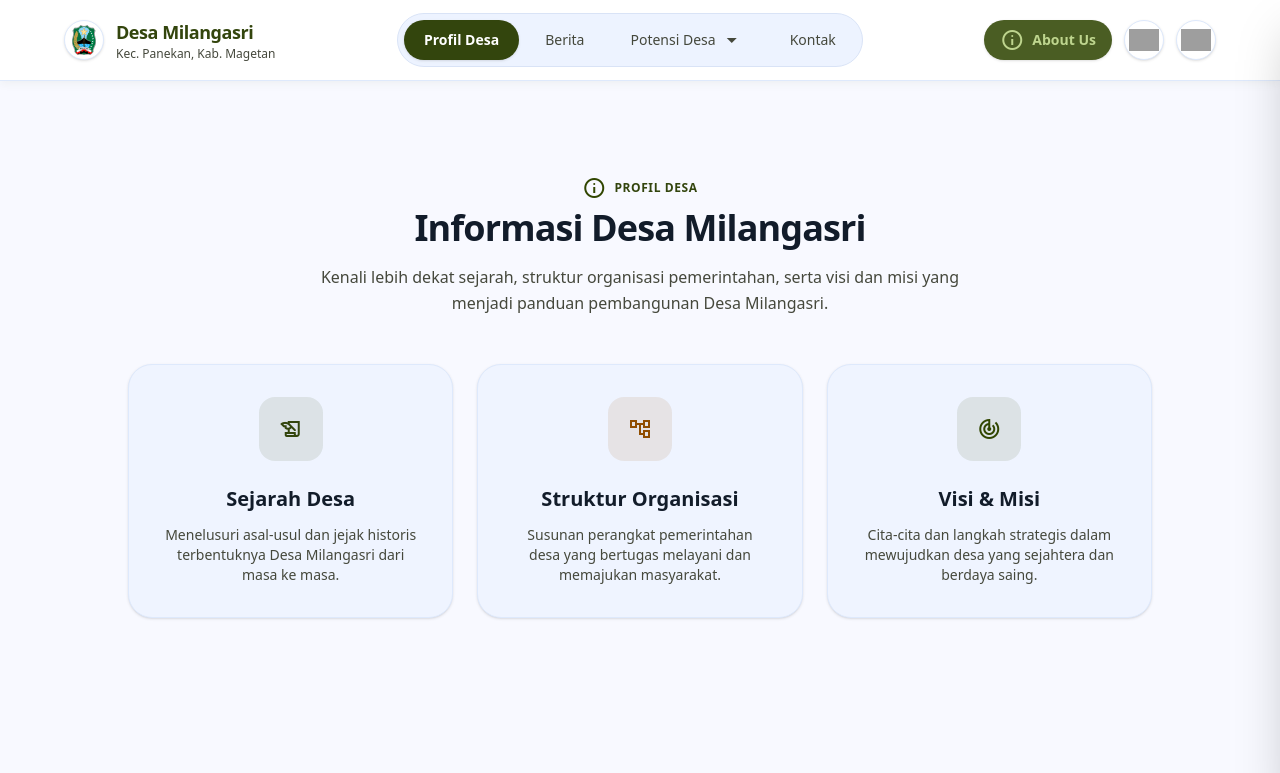
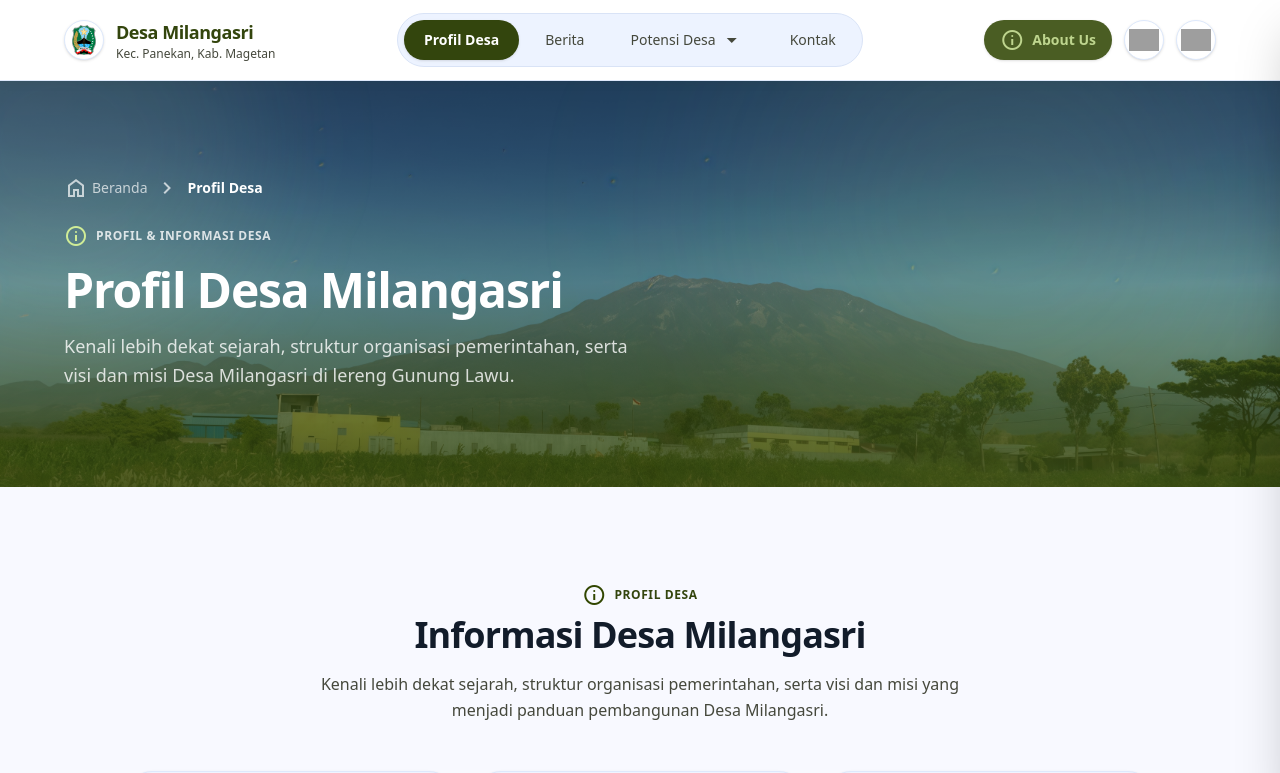
Before and after one commit to kaekka/Web-ProfilDesaMilangasri, a Next.js app: page /profil in a window 1280 px wide. Shown: the top 773 px of the page. Built offline with nearby package versions, Linux system fonts and the light colour scheme; grey boxes are pictures that could not be loaded.

Commit message:
feat(ui): add Gunung Lawu hero background to all pages

```diff
--- a/app/about/page.tsx
+++ b/app/about/page.tsx
@@ -12,7 +12,7 @@ export default function AboutPage() {
   return (
     <>
       <Header />
-      <main className="w-full pt-20 min-h-screen bg-background">
+      <main className="w-full pt-20 min-h-screen bg-surface">
         <AboutUsSection />
       </main>
       <Footer />
--- a/app/berita/[slug]/page.tsx
+++ b/app/berita/[slug]/page.tsx
@@ -78,49 +78,70 @@ export default async function BeritaDetailPage({
   return (
     <>
       <Header />
-      <main className="w-full pt-20">
-        <article className="max-w-[800px] mx-auto px-4 md:px-6 py-12 md:py-20">
-          {/* Back links */}
-          <div className="flex items-center gap-3 mb-8 flex-wrap">
+      <main className="w-full pt-20 bg-surface">
+        {/* Hero Banner */}
+        <section className="relative w-full bg-primary py-16 md:py-24 overflow-hidden">
+          <div className="absolute inset-0 z-0">
+            <Image
+              src="/gunglawumilangasri.jpeg"
+              alt="Pemandangan Gunung Lawu dari Desa Milangasri"
+              fill
+              className="object-cover opacity-85"
+              priority
+              quality={90}
+            />
+          </div>
+          <div className="absolute inset-0 z-0 bg-gradient-to-b from-black/50 via-primary/35 to-primary/85" />
+          <div className="absolute -top-32 -left-32 w-96 h-96 rounded-full bg-primary-fixed/10 blur-3xl pointer-events-none" />
+          <div className="absolute bottom-10 right-10 w-[30rem] h-[30rem] rounded-full bg-tertiary-fixed/10 blur-[120px] pointer-events-none" />
+
+          <div className="max-w-[1200px] mx-auto px-4 md:px-6 relative z-10">
+            <nav className="flex items-center gap-2 text-white/70 text-sm mb-6">
               <Link
-              href="/#berita"
-              className="inline-flex items-center gap-1.5 text-sm font-semibold text-primary hover:text-primary-container transition-colors"
+                href="/"
+                className="hover:text-white transition-colors inline-flex items-center gap-1"
               >
-              <MaterialIcon name="arrow_back" className="text-[18px]" />
+                <MaterialIcon name="home" className="text-[16px]" />
                 <span>Beranda</span>
               </Link>
-            <span className="text-on-surface-variant/40">|</span>
+              <MaterialIcon name="chevron_right" className="text-[16px]" />
               <Link
                 href="/berita"
-              className="inline-flex items-center gap-1.5 text-sm font-semibold text-primary hover:text-primary-container transition-colors"
+                className="hover:text-white transition-colors"
               >
-              <MaterialIcon name="newspaper" className="text-[18px]" />
-              <span>Arsip Berita</span>
+                Arsip Berita
               </Link>
+              <MaterialIcon name="chevron_right" className="text-[16px]" />
+              <span className="text-white font-semibold line-clamp-1">{article.title}</span>
+            </nav>
+
+            <div className="flex items-center gap-2 text-white/80 font-bold text-xs uppercase tracking-wider mb-3">
+              <MaterialIcon
+                name="newspaper"
+                className="text-[18px] text-tertiary-fixed"
+              />
+              <span>Berita Desa</span>
             </div>
-
-          {/* Category & Date */}
-          <div className="flex items-center gap-3 mb-4 flex-wrap">
+            <h1 className="text-3xl md:text-5xl font-extrabold text-white tracking-tight leading-tight max-w-4xl">
+              {article.title}
+            </h1>
+            <div className="flex items-center gap-3 mt-4 flex-wrap">
               {article.category && (
-              <span
-                className={`px-3 py-1 rounded-full bg-surface-container text-xs ${article.categoryColor} font-bold`}
-              >
+                <span className="px-3 py-1 rounded-full bg-white/15 backdrop-blur-md text-xs text-white font-bold border border-white/20">
                   {article.category}
                 </span>
               )}
               {article.date && (
-              <div className="flex items-center gap-1.5 text-on-surface-variant text-xs">
+                <div className="flex items-center gap-1.5 text-white/70 text-xs">
                   <MaterialIcon name="calendar_month" className="text-[16px]" />
                   <span>{article.date}</span>
                 </div>
               )}
             </div>
+          </div>
+        </section>
 
-          {/* Title */}
-          <h1 className="text-2xl md:text-4xl font-extrabold text-on-surface leading-tight mb-6">
-            {article.title}
-          </h1>
-
+        <article className="max-w-[800px] mx-auto px-4 md:px-6 py-12 md:py-20">
           {/* Hero Image */}
           <div className="relative w-full h-64 md:h-[420px] rounded-3xl overflow-hidden mb-8 bg-slate-100">
             <Image
--- a/app/berita/page.tsx
+++ b/app/berita/page.tsx
@@ -57,9 +57,20 @@ export default async function BeritaArchivePage() {
       <Header />
       <main className="w-full pt-20">
         {/* Hero Banner */}
-        <section className="relative w-full bg-gradient-to-br from-primary via-primary to-primary-container py-16 md:py-24 overflow-hidden">
-          <div className="absolute -top-20 -right-20 w-72 h-72 rounded-full bg-white/5" />
-          <div className="absolute -bottom-16 -left-16 w-56 h-56 rounded-full bg-white/5" />
+        <section className="relative w-full bg-primary py-16 md:py-24 overflow-hidden">
+          <div className="absolute inset-0 z-0">
+            <Image
+              src="/gunglawumilangasri.jpeg"
+              alt="Pemandangan Gunung Lawu dari Desa Milangasri"
+              fill
+              className="object-cover opacity-85"
+              priority
+              quality={90}
+            />
+          </div>
+          <div className="absolute inset-0 z-0 bg-gradient-to-b from-black/50 via-primary/35 to-primary/85" />
+          <div className="absolute -top-32 -left-32 w-96 h-96 rounded-full bg-primary-fixed/10 blur-3xl pointer-events-none" />
+          <div className="absolute bottom-10 right-10 w-[30rem] h-[30rem] rounded-full bg-tertiary-fixed/10 blur-[120px] pointer-events-none" />
 
           <div className="max-w-[1200px] mx-auto px-4 md:px-6 relative z-10">
             <nav className="flex items-center gap-2 text-white/70 text-sm mb-6">
--- a/app/profil/page.tsx
+++ b/app/profil/page.tsx
@@ -1,3 +1,6 @@
+import Image from "next/image";
+import Link from "next/link";
+import MaterialIcon from "@/components/icons/MaterialIcon";
 import Header from "@/components/layout/Header";
 import Footer from "@/components/layout/Footer";
 import InformasiDesaSection from "@/components/sections/InformasiDesaSection";
@@ -11,7 +14,53 @@ export default function ProfilPage() {
   return (
     <>
       <Header />
-      <main className="w-full pt-20 min-h-screen flex flex-col">
+      <main className="w-full pt-20 min-h-screen flex flex-col bg-surface">
+        {/* Hero Banner */}
+        <section className="relative w-full bg-primary py-16 md:py-24 overflow-hidden">
+          <div className="absolute inset-0 z-0">
+            <Image
+              src="/gunglawumilangasri.jpeg"
+              alt="Pemandangan Gunung Lawu dari Desa Milangasri"
+              fill
+              className="object-cover opacity-85"
+              priority
+              quality={90}
+            />
+          </div>
+          <div className="absolute inset-0 z-0 bg-gradient-to-b from-black/50 via-primary/35 to-primary/85" />
+          <div className="absolute -top-32 -left-32 w-96 h-96 rounded-full bg-primary-fixed/10 blur-3xl pointer-events-none" />
+          <div className="absolute bottom-10 right-10 w-[30rem] h-[30rem] rounded-full bg-tertiary-fixed/10 blur-[120px] pointer-events-none" />
+
+          <div className="max-w-[1200px] mx-auto px-4 md:px-6 relative z-10">
+            <nav className="flex items-center gap-2 text-white/70 text-sm mb-6">
+              <Link
+                href="/"
+                className="hover:text-white transition-colors inline-flex items-center gap-1"
+              >
+                <MaterialIcon name="home" className="text-[16px]" />
+                <span>Beranda</span>
+              </Link>
+              <MaterialIcon name="chevron_right" className="text-[16px]" />
+              <span className="text-white font-semibold">Profil Desa</span>
+            </nav>
+
+            <div className="flex items-center gap-2 text-white/80 font-bold text-xs uppercase tracking-wider mb-3">
+              <MaterialIcon
+                name="info"
+                className="text-[18px] text-tertiary-fixed"
+              />
+              <span>Profil &amp; Informasi Desa</span>
+            </div>
+            <h1 className="text-3xl md:text-5xl font-extrabold text-white tracking-tight leading-tight">
+              Profil Desa Milangasri
+            </h1>
+            <p className="text-white/80 max-w-xl mt-3 text-base md:text-lg leading-relaxed">
+              Kenali lebih dekat sejarah, struktur organisasi pemerintahan,
+              serta visi dan misi Desa Milangasri di lereng Gunung Lawu.
+            </p>
+          </div>
+        </section>
+
         <InformasiDesaSection />
       </main>
       <Footer />
--- a/app/umkm/page.tsx
+++ b/app/umkm/page.tsx
@@ -61,9 +61,20 @@ export default async function UmkmPublicPage() {
       <Header />
       <main className="w-full pt-20">
         {/* Hero Banner */}
-        <section className="relative w-full bg-gradient-to-br from-secondary via-secondary to-secondary-container py-16 md:py-24 overflow-hidden">
-          <div className="absolute -top-20 -right-20 w-72 h-72 rounded-full bg-white/5" />
-          <div className="absolute -bottom-16 -left-16 w-56 h-56 rounded-full bg-white/5" />
+        <section className="relative w-full bg-primary py-16 md:py-24 overflow-hidden">
+          <div className="absolute inset-0 z-0">
+            <Image
+              src="/gunglawumilangasri.jpeg"
+              alt="Pemandangan Gunung Lawu dari Desa Milangasri"
+              fill
+              className="object-cover opacity-85"
+              priority
+              quality={90}
+            />
+          </div>
+          <div className="absolute inset-0 z-0 bg-gradient-to-b from-black/50 via-primary/35 to-primary/85" />
+          <div className="absolute -top-32 -left-32 w-96 h-96 rounded-full bg-primary-fixed/10 blur-3xl pointer-events-none" />
+          <div className="absolute bottom-10 right-10 w-[30rem] h-[30rem] rounded-full bg-tertiary-fixed/10 blur-[120px] pointer-events-none" />
 
           <div className="max-w-[1200px] mx-auto px-4 md:px-6 relative z-10">
             <nav className="flex items-center gap-2 text-white/70 text-sm mb-6">
```
Lines whose indentation alone changed are shown as unchanged.
